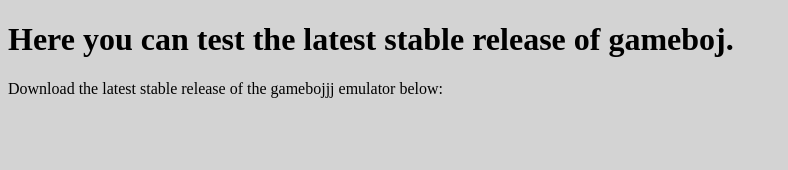
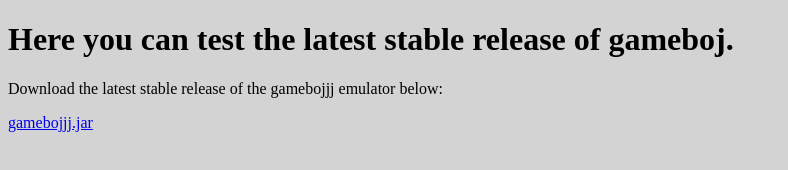
Before and after one commit to xopheS/Gameboy, a plain HTML site: page public/HTML/production.html in a window 1280 px wide. Shown: the whole page, without its empty margins (0-788 px from the left). Drawn offline with Linux system fonts and the light colour scheme.

Commit message:
Fix missing end a tag

```diff
--- a/public/HTML/production.html
+++ b/public/HTML/production.html
@@ -7,6 +7,6 @@
 <body>
 	<h1>Here you can test the latest stable release of gameboj.</h1>
 	<p> Download the latest stable release of the gamebojjj emulator below:</p>
-	<a href="../gameboj.jar" download>
+	<a href="../gameboj.jar" download>gamebojjj.jar</a>
 </body>
 </html>
```
